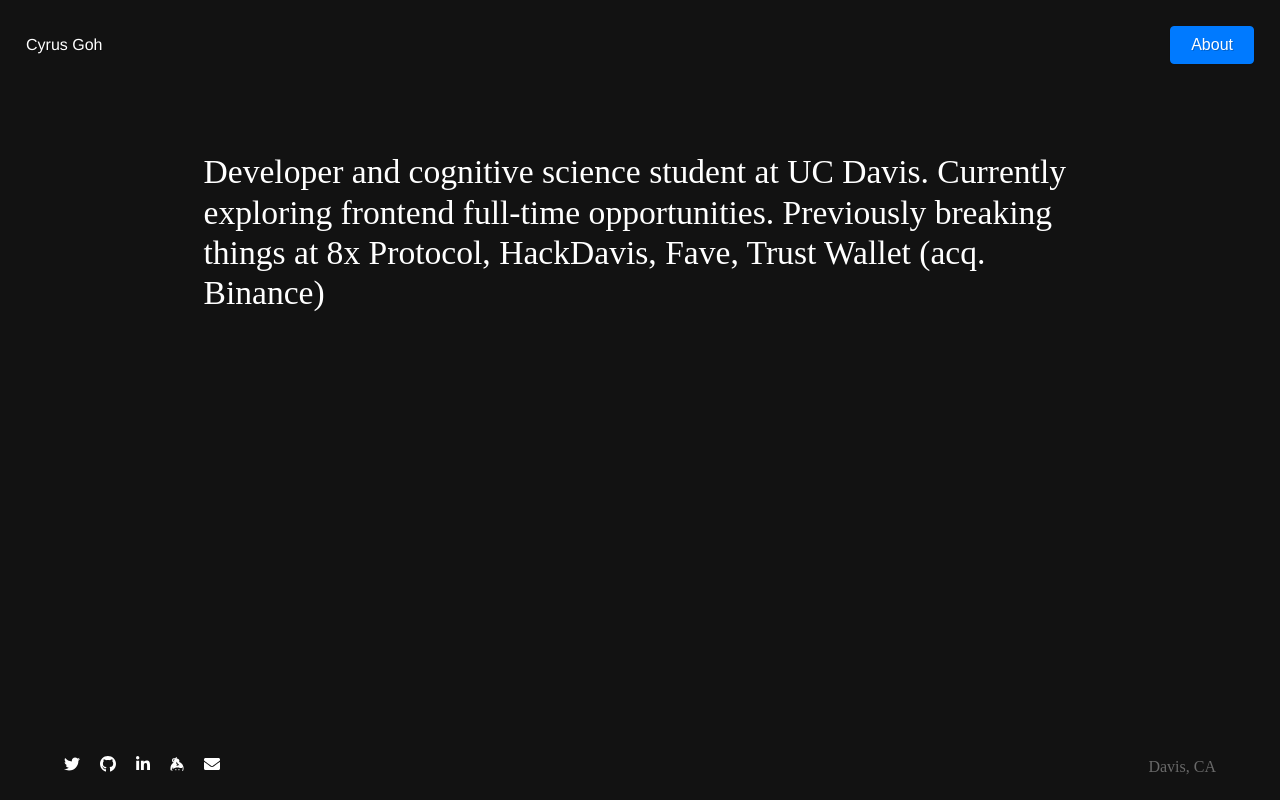
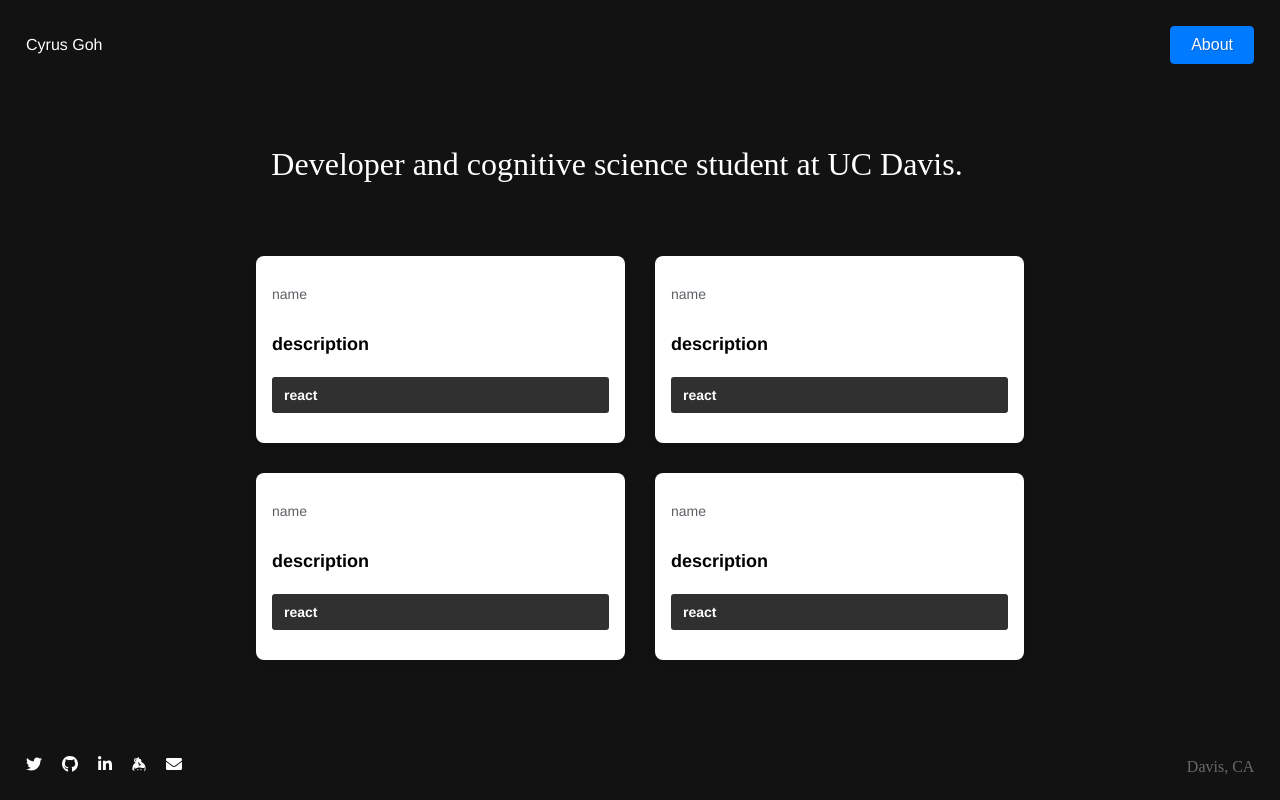
Before and after one commit to lovincyrus/personal-website, a Next.js app: page / in a window 1280 px wide. Built offline with nearby package versions, Linux system fonts and the light colour scheme; a web font is replaced by a local one.

Commit message:
Added projects

```diff
--- /dev/null
+++ b/components/Projects.js
@@ -0,0 +1,99 @@
+export default () => (
+    <div className="projects-container">
+      <a href="http://cyrusgoh.com" target="_blank" rel="noopener noreferrer">
+        <div className="projects-wrapper">
+          <div className="project">
+            <p className="name">name</p>
+            <p className="description">description</p>
+            <p className="tags">react</p>
+          </div>
+        </div>
+      </a>
+      <a href="http://cyrusgoh.com" target="_blank" rel="noopener noreferrer">
+        <div className="projects-wrapper">
+          <div className="project">
+            <p className="name">name</p>
+            <p className="description">description</p>
+            <p className="tags">react</p>
+          </div>
+        </div>
+      </a>
+      <a href="http://cyrusgoh.com" target="_blank" rel="noopener noreferrer">
+        <div className="projects-wrapper">
+          <div className="project">
+            <p className="name">name</p>
+            <p className="description">description</p>
+            <p className="tags">react</p>
+          </div>
+        </div>
+      </a>
+      <a href="http://cyrusgoh.com" target="_blank" rel="noopener noreferrer">
+        <div className="projects-wrapper">
+          <div className="project">
+            <p className="name">name</p>
+            <p className="description">description</p>
+            <p className="tags">react</p>
+          </div>
+        </div>
+      </a>
+
+    <style jsx>
+    {`
+      .projects-container {
+        display: grid;
+        grid-template-columns: 1fr 1fr;
+        width: 100%;
+        gap: 30px 30px;
+        flex: 1 0 auto;
+      }
+
+      .projects-wrapper {
+        position: relative;
+        box-shadow: rgba(0, 0, 0, 0.08) 0px 4px 8px;
+        background: rgb(255, 255, 255);
+        border-radius: 8px;
+        transition: all 0.2s ease-out 0s;
+      }
+
+      .project {
+        display: flex;
+        flex-direction: column;
+        position: relative;
+        padding: 16px;
+      }
+
+      .name {
+        font-size: 14px;
+        color: rgb(92, 97, 102);
+      }
+
+      .description {
+        font-size: 18px;
+        color: rgb(0, 0, 0);
+        font-weight: 600;
+        margin-bottom: 8px;
+      }
+
+      .tags {
+        background: #303030;
+        border: none;
+        border-radius: 3px;
+        color: #fefefe;
+        font-size: 14px;
+        font-weight: 700;
+        padding: 10px 12px;
+      }
+
+      @media (max-width: 500px) {
+        .projects-container {
+          display: grid;
+          grid-template-columns: none;
+          width: 100%;
+          gap: 30px 30px;
+          flex: 1 0 auto;
+        }
+      }
+    `}
+    </style>
+  </div>
+)
--- a/components/ProjectsList.js
+++ /dev/null
@@ -1,15 +0,0 @@
-import data from '../config/projects';
-
-export default () => (
-  <div>
-    <div className="tags-container">
-      <div className="tags-wrapper">
-        <ul className="project-tags">
-          {data.map(proj => (
-            <li><a href={proj.url} target="_blank" rel="noopener noreferrer" key={proj.name}>{proj.name}</a></li>
-          ))}
-        </ul>
-      </div>
-    </div>
-  </div>
-)
--- a/components/footer.js
+++ b/components/footer.js
@@ -10,7 +10,7 @@
 export default () => (
   <React.Fragment>
     <div className="footer-container">
-      <span className="contact-icons">
+      <span className="contact-wrapper">
         <a target="_blank" href="https://twitter.com/cyrsgh" rel="noopener noreferrer">
           <FontAwesomeIcon icon={["fab", "twitter"]} className="contact-icon" />
         </a>
@@ -47,9 +47,9 @@
           src: url("/static/fonts/Graphik-500-Medium.otf")
         }
 
-        .contact-icons {
+        .contact-wrapper {
           bottom: 24px;
-          left: 5vw;
+          left: 2vw;
           position: absolute;
         }
 
@@ -69,7 +69,7 @@
         .current-location {
           bottom: 24px;
           position: absolute;
-          right: 5vw;
+          right: 2vw;
         }
 
         .this-year {
--- a/components/topbar.js
+++ b/components/topbar.js
@@ -4,7 +4,7 @@
   <div className="top-container">
     <Link prefetch href="/"><a>Cyrus Goh</a></Link>
     <span className="right-wrapper">
-      <button className="about-btn"><Link href="/about"><a>About</a></Link></button>
+      <button className="about-btn"><a href="/about">About</a></button>
     </span>
     <style jsx>
     {`
--- a/next.config.js
+++ b/next.config.js
@@ -1,4 +1,3 @@
 module.exports = {
   target: 'serverless'
-  // Other options
 }
--- a/pages/index.js
+++ b/pages/index.js
@@ -2,7 +2,7 @@
 
 import TopBar from '../components/TopBar'
 import Footer from '../components/Footer'
-import ProjectsList from '../components/ProjectsList';
+import Projects from '../components/Projects'
 
 export default () => (
   <React.Fragment>
@@ -15,28 +15,56 @@
       />
     </Head>
 
-    <div className="main">
-      <TopBar />
-      <div className="wrapper-home">
-        <div className="wrapper-intro">
-          <section className="intro">
-            <span className="intro-bio">Developer and cognitive science student at UC Davis. Currently exploring frontend full-time opportunities. Previously breaking things at 8x Protocol, HackDavis, Fave, Trust Wallet (acq. Binance)</span>
-          </section>
+    <div className="body-container">
+      <div className="body-wrapper">
+        <TopBar />
+        <div className="home-wrapper">
+          <div className="intro-wrapper">
+            <section className="intro">
+              <span className="intro-bio">Developer and cognitive science student at UC Davis.</span>
+            </section>
+          </div>
         </div>
+        < Projects />
+        <Footer />
       </div>
-      {/* <ProjectsList /> */}
-      <Footer />
     </div>
 
     <style jsx>
       {`
-        .wrapper-home {
+        .body-container {
+          display: flex;
+          flex-direction: column;
+          -webkit-box-pack: start;
+          justify-content: flex-start;
+          -webkit-box-align: center;
+          align-items: center;
+          height: 100%;
+          max-width: 100%;
+        }
+
+        .body-wrapper {
+          display: flex;
+          flex-direction: column;
+          align-items: flex-start;
+          -webkit-box-pack: start;
+          justify-content: flex-start;
+          padding-top: 64px;
+          padding-left: 32px;
+          padding-right: 32px;
+          position: relative;
+          width: 100%;
+          max-width: 768px;
+          flex: 1 0 auto;
+        }
+
+        .home-wrapper {
           padding: 0 23%;
         }
 
-        .wrapper-intro {
+        .intro-wrapper {
           width: 100%;
-          height: 50vh;
+          height: 23vh;
           display: flex;
           align-items: center;
         }
@@ -48,7 +76,7 @@
 
         .intro-bio {
           display: block;
-          font: 2.1rem/120% Graphik;
+          font: 2rem/120% Graphik;
           color: #fff;
         }
 
@@ -58,13 +86,13 @@
         }
 
         @media (max-width: 1440px) {
-          .wrapper-home {
-            padding: 0 12.5% 0 12.5%;
+          .home-wrapper {
+            padding: 0 2% 0 2%;
           }
         }
 
         @media (max-width: 696px) {
-          .wrapper-intro {
+          .intro-wrapper {
             width: 100%;
             height: 60vh;
           }
```
Also changed, not shown: pages/about.js (+9 -2 lines).
